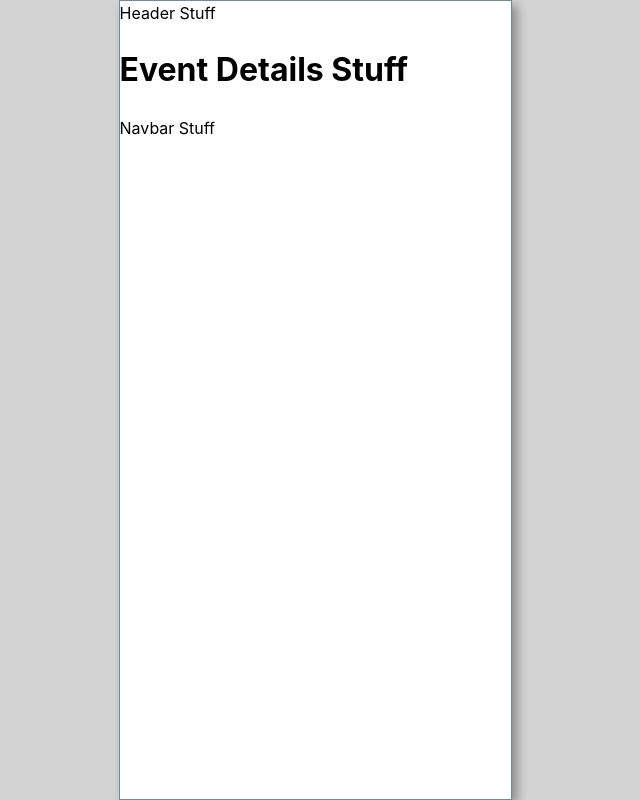
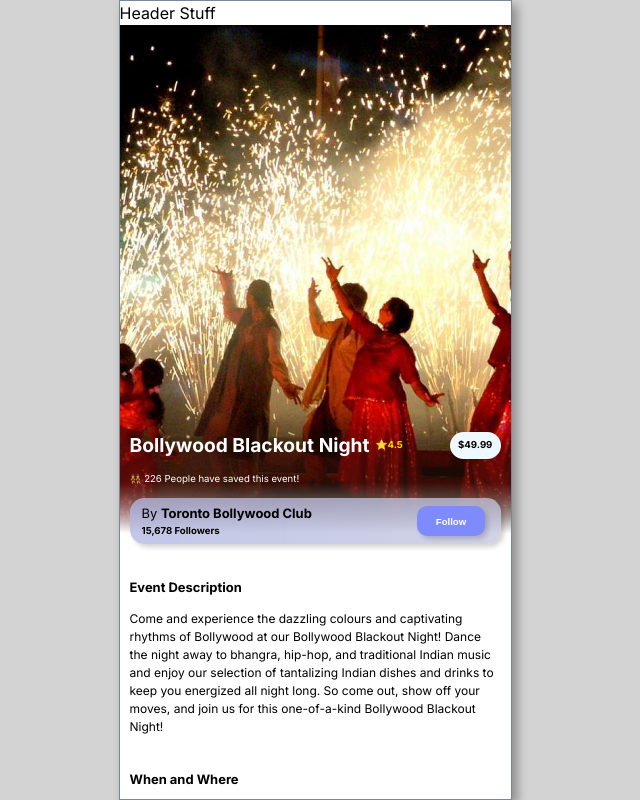
Before and after one commit to Singhmansingh/Welcomr, a React (Vite) app: page /eventDetails in a window 1280 px wide. Shown: the whole page, without its empty margins (325-965 px from the left). Built offline with nearby package versions, Linux system fonts and the light colour scheme.

Commit message:
Added Event Details and most styling

```diff
--- a/src/App.css
+++ b/src/App.css
@@ -9,3 +9,40 @@
     background-color: white;
     box-shadow: 5px 5px 10px rgba(0, 0, 0, 0.349);
 }
+
+/********** TICKER *******/
+.ticker-container {
+    display: flex;
+    background: linear-gradient(180deg, rgba(126, 139, 255, 0.3) 0%, rgba(255, 255, 255, 0.3) 100%);
+    border-radius: 1em;
+    overflow: hidden;
+    min-height: 2.25em;
+}
+
+.ticker-container button {
+    flex: 1;
+    background: none;
+    transition: background-color ease 250ms;
+}
+
+.ticker-container button:hover {
+    background: rgba(5, 5, 5, 0.082);
+}
+
+.ticker-container input {
+    flex: 1;
+    padding: 0;
+    text-align: center;
+    place-items: center;
+    display: grid;
+    width: 100%;
+    border: none;
+    background: none;
+
+}
+
+input::-webkit-outer-spin-button,
+input::-webkit-inner-spin-button {
+  -webkit-appearance: none;
+  margin: 0;
+}
--- /dev/null
+++ b/src/components/Ticker.jsx
@@ -0,0 +1,27 @@
+import {useState} from 'react';
+
+export default function Ticker(){
+    const [tickValue, setTickValue] = useState(0);
+    const MAXVALUE = 10;
+    const MINVALUE = 0;
+    function increase(){
+        if(tickValue >= MAXVALUE) return;
+        setTickValue(parseInt(tickValue) + 1);
+    }
+    function decrease(){
+        if(tickValue <= MINVALUE) return;
+        setTickValue(parseInt(tickValue) - 1);
+    }
+    function manualInput(e){
+        var value = parseInt(e.target.value);
+        if(value > MAXVALUE || value < MINVALUE) return;
+        setTickValue(value);
+    }
+    return (
+        <div className="ticker-container">
+            <button type="button" onClick={decrease}>-</button>
+            <input type="number" onChange={manualInput} value={parseInt(tickValue)}/>
+            <button type="button" onClick={increase}>+</button>
+        </div>
+    )
+}
--- a/src/index.css
+++ b/src/index.css
@@ -1,3 +1,5 @@
+@import url('https://fonts.googleapis.com/css2?family=Inter:wght@100;200;300;400;500;600;700;800;900&display=swap');
+
 :root {
   font-family: Inter, system-ui, Avenir, Helvetica, Arial, sans-serif;
   line-height: 1.5;
--- /dev/null
+++ b/src/screens/EventDetails.css
@@ -0,0 +1,180 @@
+#EventDetails {
+    --page-padding: 0 10px;
+    max-width: 100%;
+    overflow-x: hidden;
+    overflow-y: auto;
+    font-size: 12px;
+    -ms-overflow-style: none;  /* IE and Edge */
+    scrollbar-width: none;  /* Firefox */
+
+}
+::-webkit-scrollbar {
+    display: none;
+}
+
+#EventDetails h1 {
+    font-size: 1.6em;
+    margin: 0;
+    color: white;
+}
+
+#EventDetails h2 {
+    font-size: 1.08em;
+    margin: 0;
+    font-weight: normal;
+}
+
+.txt-sm {
+    font-size: 0.8em;
+}
+
+.details-heading {
+    height: 519px;
+    display: flex;
+    flex-direction: column;
+    justify-content: end;
+    gap: 1em;
+    padding: 0 10px;
+
+}
+
+p {
+    margin: 0;
+}
+
+
+.heading {
+    display: flex;
+    align-items: center;
+    gap: 0.5em;
+}
+
+.rating {
+    color: gold;
+    font-weight: bolder;
+}
+
+.details-heading {
+    z-index: 1;
+}
+
+.details-heading .event-name {
+    display: flex;
+    align-items: center;
+    justify-content: space-between;
+}
+
+.following {
+    color: white;
+}
+
+.details-heading .price {
+-self: flex-end;
+background-color: aliceblue;
+padding: 0.65em 0.85em;
+border-radius: 20px;
+font-weight: bold;
+}
+
+.owner-details {
+    background: linear-gradient(90.11deg, rgba(14, 38, 255, 0.15) 3.98%, rgba(255, 255, 255, 0.0293298) 232.8%, rgba(0, 0, 0, 0) 235.84%), rgba(217, 217, 217, 0.74);
+border-radius: 1.2em;
+padding: 0.5em 1em;
+display: flex;
+justify-content: space-between;
+}
+
+
+
+.follow {
+    flex-shrink: 1;
+    flex-basis: 75px;
+    display: grid;
+    place-items: center;
+}
+
+.btn-small {
+    background: #7E8BFF;
+    padding: 1em 2em;
+    border-radius: 10px;
+    font-weight: bold;
+    color: white;
+}
+
+.shadow {
+    box-shadow: 3px 3px 5px rgba(0, 0, 0, 0.185);
+}
+
+button {
+    border: none;
+    transition: filter ease 250ms;
+}
+
+button:hover {
+    filter: brightness(0.9);
+    cursor: pointer;
+}
+
+button:active {
+    filter: brightness(0.8);
+
+}
+
+section {
+    margin: 2.8em 0;
+}
+
+section h2 {
+    margin-bottom: 1em !important;
+}
+
+.event-body {
+    padding: var(--page-padding);
+}
+
+.event-body h2 {
+    font-weight: bolder !important;
+}
+
+.event-body p {
+    margin: 0.5em 0;
+    font-size: 1em;
+}
+
+
+.map {
+    width: 100%;
+    min-height: 178px;
+    background-color: lightgrey;
+    border-radius: 1em;
+    display: grid;
+    place-items: center;
+}
+
+.accessibility-grid {
+    display: grid;
+    grid-template-columns: repeat(3,1fr);
+    grid-auto-rows: 30px;
+    gap: 10px;
+}
+
+.accessibility-grid div {
+    background-color: lightgrey;
+    border-radius: 20px;
+    display: flex;
+    font-weight: bolder;
+    align-items: center;
+    justify-content: center;
+    font-size: 0.6em;
+}
+
+.ticket-row {
+    display: grid;
+    margin: 1em 0;
+    grid-template-columns: 2fr 1fr 1fr;
+    align-items: center;
+}
+
+.ticket-row label {
+    flex-basis: 3;
+}
--- a/src/screens/EventDetails.jsx
+++ b/src/screens/EventDetails.jsx
@@ -1,5 +1,101 @@
+import Ticker from '../components/Ticker';
+import './EventDetails.css';
+
 export default function EventDetails(){
     return (
-        <h1>Event Details Stuff</h1>
+    <div id="EventDetails">
+        <div className="details-heading" style={{backgroundImage:`url(src/assets/event_picture.png)`}}>
+            <div className="event-name">
+                <div className="heading">
+                <h1>Bollywood Blackout Night</h1>
+                <span className="txt-sm rating">⭐4.5</span>
+
+                </div>
+                <div className="txt-sm price shadow">$49.99</div>
+            </div>
+            <p className="txt-sm following">👯‍♀️ 226 People have saved this event!</p>
+            <div className="owner-details shadow">
+                <div className="owner">
+                <h2>By <strong>Toronto Bollywood Club</strong></h2>
+                <p className="txt-sm"><strong>15,678 Followers</strong></p>
+
+                </div>
+                <div className="follow">
+                <button className="btn-small txt-sm follow-btn shadow">Follow</button>
+                </div>
+            </div>
+        </div>
+        <div className="event-body">
+            <section>
+                <h2>Event Description</h2>
+                <p>Come and experience the dazzling colours and captivating rhythms of Bollywood at our Bollywood Blackout Night! Dance the night away to bhangra, hip-hop, and traditional Indian music and enjoy our selection of tantalizing Indian dishes and drinks to keep you energized all night long. So come out, show off your moves, and join us for this one-of-a-kind Bollywood Blackout Night! </p>
+            </section>
+            <section>
+                <h2>When and Where</h2>
+                <div className="columns">
+                    {/* Date & Location */}
+                </div>
+            </section>
+            <section>
+                <h2>Map & Directions</h2>
+                <div className="map shadow">🗺 Google Map API</div>
+            </section>
+            <section>
+                <h2>Accessibility & Accommodations</h2>
+                <div className="accessibility-grid">
+                    <div>♿ Wheelchair Accessible</div>
+                    <div>🖖 Sign-Language</div>
+                    <div>🦯 Vision Assistance</div>
+                    <div>🅿 Accessible Parking</div>
+                    <div>🚻 Accessible Washrooms</div>
+                    <div>♿ Reserved Seating</div>
+
+                </div>
+            </section>
+            <section>
+                <h2>Ticket Price & Selection</h2>
+                <form>
+                    <div class="ticket-row">
+                        <label><strong>General Admission</strong> (13-64)</label>
+                        <p>$34.99</p>
+                        <Ticker/>
+
+                    </div>
+                    <div class="ticket-row">
+                        <label><strong>Children Ticket</strong> (6-12)</label>
+                        <p>$29.99</p>
+                        <Ticker/>
+                    </div>
+                    <div class="ticket-row">
+                        <label><strong>Senior Ticket</strong> (65+)</label>
+                        <p>$24.99</p>
+                        <Ticker/>
+
+                    </div>
+                </form>
+
+            </section>
+            <section>
+                <h2>Event Reviews</h2>
+                <div className="reviews-container">
+                    {/* Turn this into a component if needed */}
+                    <div className="review">
+                        <h3>Radhika Sharma, Toronto</h3>
+                        <span>⭐⭐⭐⭐</span>
+                        <p>"The Bollywood Blackout night event was super fun! The music was great, the atmosphere was lively, and the dance floor was packed. I wish there were more traditional Bollywood songs played instead of just the latest remixes. Overall, a great night out!"</p>
+                    </div>
+                    <div className="review">
+                        <h3>Harpreet Singh, Toronto</h3>
+                        <span>⭐⭐⭐⭐⭐</span>
+                        <p>"I had a blast at the Bollywood Blackout night event. The energy was high, and everyone was having a great time. Bar lines were pretty long with pricey drinks. Waiting for the next Bollywood Blackout Night to attend!"</p>
+                    </div>
+                </div>
+            </section>
+            <section>
+                <h2>Refund Policy</h2>
+                <p><em>Please note that ticket purchases on the following event is not subject to refunds. All purchases are final. </em></p>
+            </section>
+        </div>
+    </div>
     )
 }
```
Also changed, not shown: src/assets/event_picture.png (added).
